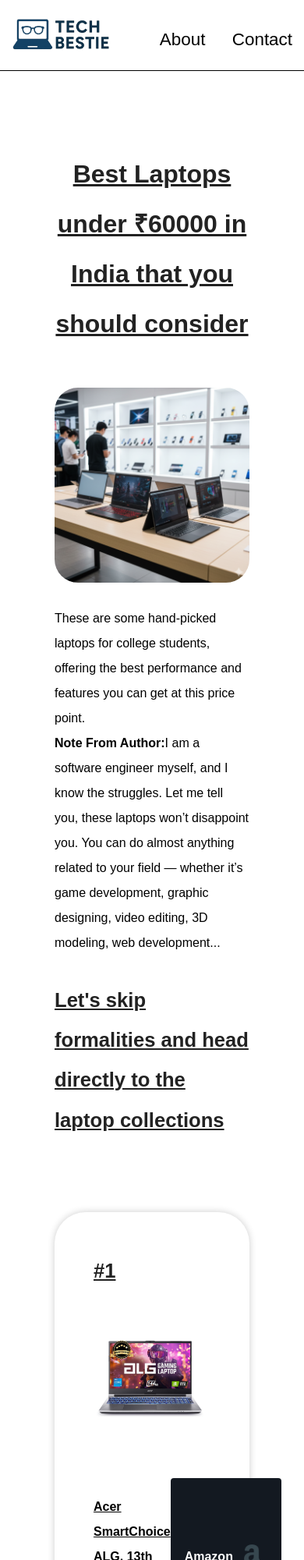
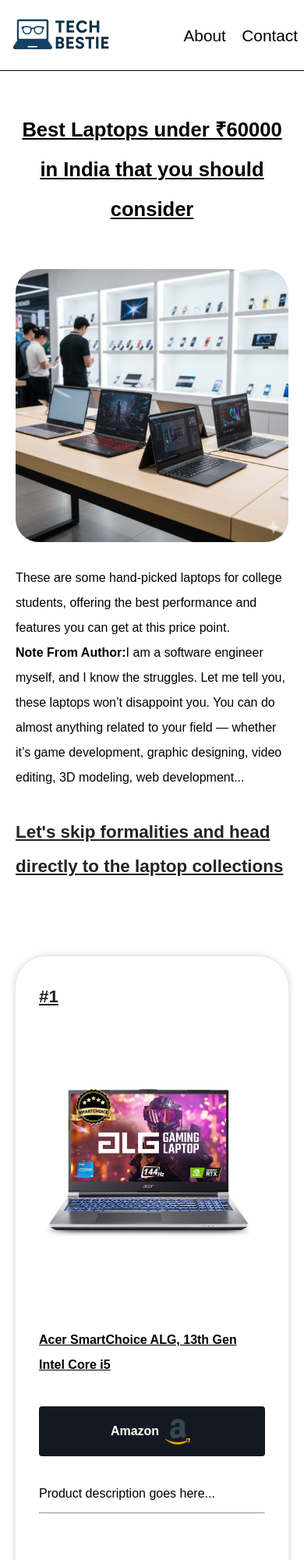
Before and after one commit to devazad-game/Blogs, a plain HTML site: page blog/blog2.html in a window 390 px wide. Shown: the top 2000 px of the page at 78% size. Drawn offline with Linux system fonts and the light colour scheme.

Commit message:
Update blog2.html

```diff
--- a/blog/blog2.html
+++ b/blog/blog2.html
@@ -31,12 +31,12 @@
         nav ul {
 
             list-style-type: none;
-            padding-top: 35px;
+            padding-top: 30px;
         }
 
         nav li {
             display: inline;
-            margin: 0 15px;
+            padding: 0 15px;
             cursor: pointer;
 
             font-size: 1.4em;
@@ -57,8 +57,6 @@
 
 
         section h2 {
-
-            font-size: 1.6em;
             color: #222;
             margin-bottom: 10px;
         }
@@ -141,6 +139,44 @@
             gap: 15px;
             padding: 10px 0;
         }
+
+        /* Mobile */
+        @media (max-width: 767px) {
+            h1{
+                font-size: 1.6em;
+            }
+            h2{
+                font-size: 1.4em;
+            }
+
+            nav li{
+                font-size: 1.3em;
+                padding: 0px 8px;
+            }
+            .container {
+                padding: 20px;
+            }
+
+            .f-flex {
+                flex-direction: column;
+                gap: 15px;
+            }
+
+            .f-box-shadow {
+                padding: 30px;
+            }
+
+            .laptop-scroll {
+                gap: 10px;
+            }
+
+            .laptop-card {
+                min-width: 120px;
+            }
+            footer p{
+                font-size: 1em;
+            }
+        }
     </style>
 </head>
 
@@ -157,8 +193,8 @@
     </section>
     <section class="main">
         <div class="container">
-            <h2 class="f-underline" style="text-align: center; font-size: 2em;">Best Laptops under ₹60000 in India that
-                you should consider</h2>
+            <h1 class="f-underline" style="text-align: center;">Best Laptops under ₹60000 in India that
+                you should consider</h1>
             <img src="/resources/blog3-banner.png" alt="Google Quantum Computer" class="featured-image">
             <p> These are some hand-picked laptops for college students, offering the best performance and features you
                 can get at this price point.</p>
@@ -223,7 +259,7 @@
                 <img src="/resources/lenovo-loq.jpg" alt="" class="product-image">
                 <div class="f-flex">
                     <h4 class="f-underline">Lenovo LOQ, AMD Ryzen 5 7235HS</h4>
-                    <a href="https://amzn.to/3KlTWBP"  target="_blank" class="f-button">
+                    <a href="https://amzn.to/3KlTWBP" target="_blank" class="f-button">
                         <span>Amazon</span>
                         <img src="/resources/amazon-icon.png" alt="" style="width: 40px; height: auto;">
                     </a>
@@ -445,8 +481,8 @@
     <footer>
         <section class="footer">
 
-            <p style="font-size: 1.5em;">Contact us on social media :
-                <span style="letter-spacing: 10px;">
+            <p style="font-size: 1.5em;">Contact us through social media :
+                <span style="letter-spacing: 8px;">
                     <a href="mailto:deepanshu1701azad@gmail.com" class="f-w">
                         <i class="fa-solid fa-envelope"></i>
                     </a>
```
